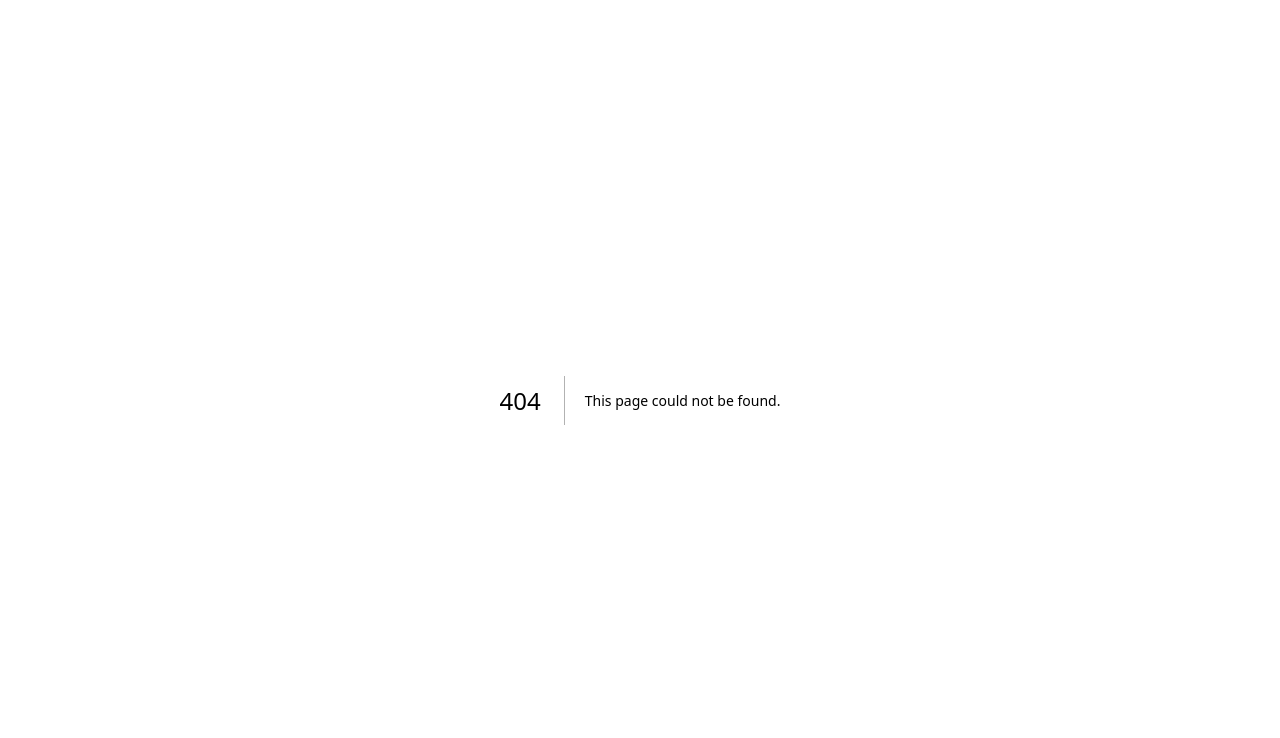
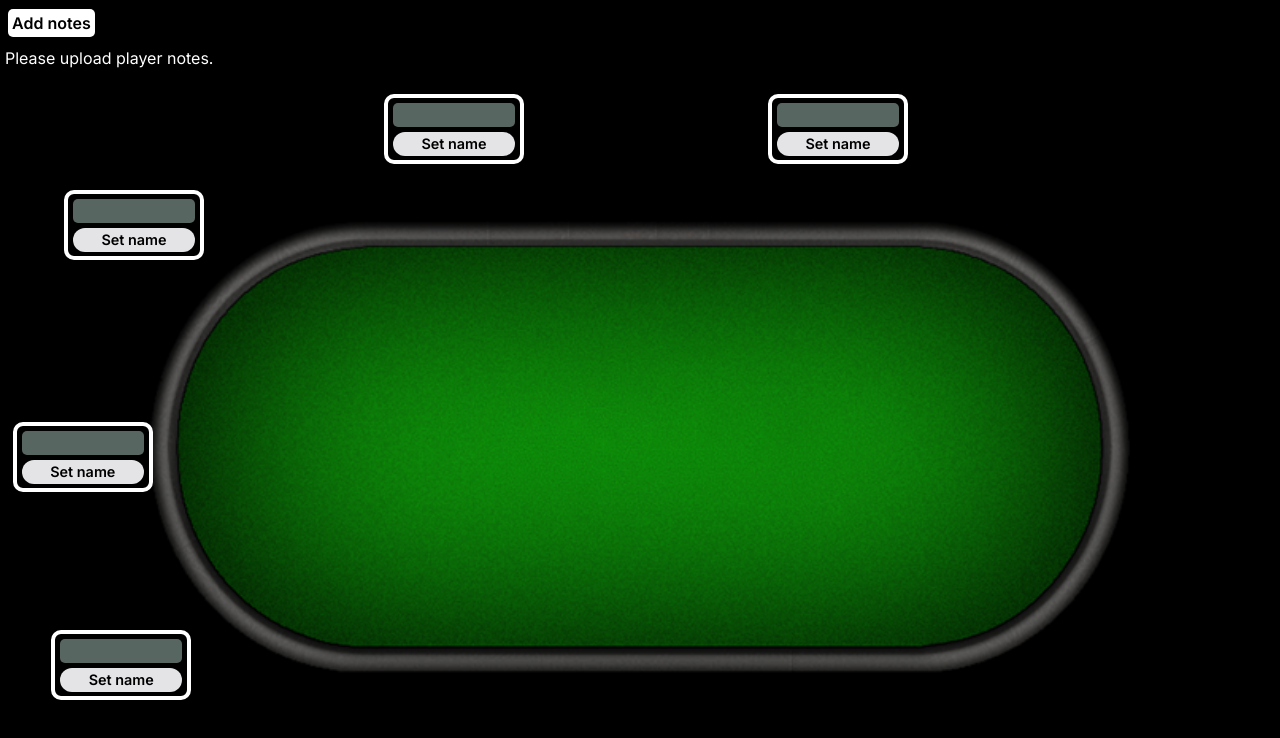
Before and after one commit to TrustInMagic/poker-auto-notes, a Next.js app: page /poker-auto-notes/ in a window 1280 px wide. Before the commit this address had no page. Shown: the top 738 px of the page. Built offline with nearby package versions, Linux system fonts and the light colour scheme.

Commit message:
Change scroll interactivity & add highlighted icon for better UX

```diff
--- a/next.config.js
+++ b/next.config.js
@@ -1,8 +1,8 @@
 /** @type {import('next').NextConfig} */
 const nextConfig = {
-  // basePath: '/poker-auto-notes',
-  // assetPrefix: '/poker-auto-notes',
-  // output: 'export',
+  basePath: '/poker-auto-notes',
+  assetPrefix: '/poker-auto-notes',
+  output: 'export',
   reactStrictMode: true,
 };
 
--- a/src/app/globals.css
+++ b/src/app/globals.css
@@ -23,8 +23,8 @@ body {
   height: 100%;
   min-height: 400px;
   min-width: 800px;
-  background-image: url(/assets/table.png);
-  /* background-image: url(/poker-auto-notes/assets/table.png); */
+  /* background-image: url(/assets/table.png); */
+  background-image: url(/poker-auto-notes/assets/table.png);
   background-repeat: no-repeat;
   background-size: 80%;
   background-position: center;
@@ -52,8 +52,8 @@ body {
 .scroll {
   color: rgb(65, 65, 65);
   position: relative;
-  /* background-image: url(/poker-auto-notes/assets/scroll.png); */
-  background-image: url(/assets/scroll.png);
+  background-image: url(/poker-auto-notes/assets/scroll.png);
+  /* background-image: url(/assets/scroll.png); */
   background-repeat: no-repeat;
   background-position: center center;
   background-size: 100% 100%;
@@ -66,7 +66,13 @@ body {
   padding-left: 8%;
   padding-right: 8%;
   padding-top: 6%;
+  padding-bottom: 5%;
   transition: opacity 0.5s ease-in-out;
+  display: flex;
+  justify-content: space-between;
+  align-items: flex-start;
+  position: relative;
+  overflow: auto;
 }
 
 .status {
@@ -74,3 +80,16 @@ body {
   color: white;
   left: 5px;
 }
+
+.x {
+  cursor: pointer;
+  position: relative;
+  top: -10px;
+  font-size: 1.3rem;
+  display: inline-block;
+  transition: transform 0.3s ease-in-out;
+}
+
+.x:hover {
+  transform: rotate(180deg);
+}
--- a/src/app/page.tsx
+++ b/src/app/page.tsx
@@ -27,6 +27,7 @@ export default function Home() {
   const [allPlayers, setAllPlayers] = React.useState<string[]>([]);
   const [scrollContent, setScrollContent] = React.useState<string>('');
   const [uploadStatus, setUploadStatus] = React.useState(false);
+  const [noteIconActive, setNoteIconActive] = React.useState<number>(0);
 
   const processFile = (e: React.ChangeEvent<HTMLInputElement>) => {
     setPlayerData({});
@@ -62,10 +63,9 @@ export default function Home() {
 
     playerData.forEach((entry) => {
       const playerName = entry[0]
+        ?.replace(/\n/g, '/')
         ?.replace(/\s+/g, '')
-        .replace(/\r\n/g, '/')
         .toLowerCase();
-      console.log(playerName);
       setAllPlayers((prev) => [...prev, playerName]);
       parsedPlayerData[playerName] = {
         status: entry[1],
@@ -90,6 +90,11 @@ export default function Home() {
     return { status: 'undefined', notes: 'undefined' };
   };
 
+  document.addEventListener('keydown', (e) => {
+    setScrollContent('');
+    e.key === 'Escape' ? setNoteIconActive(0) : '';
+  });
+
   return (
     <div className='app'>
       <div className='notes-container'>
@@ -112,36 +117,55 @@ export default function Home() {
           style={{ opacity: scrollContent ? '100%' : '0%' }}
         >
           <ScrollContent content={scrollContent} />
+          <div
+            className='x'
+            onClick={() => {
+              setNoteIconActive(0);
+              setScrollContent('');
+            }}
+          >
+            ✖
+          </div>
         </div>
         <Player
           position={1}
           searchPlayer={searchPlayer}
           allPlayers={allPlayers}
           setScrollContent={setScrollContent}
+          setNoteIconActive={setNoteIconActive}
+          noteIconActive={noteIconActive}
         />
         <Player
           position={2}
           searchPlayer={searchPlayer}
           setScrollContent={setScrollContent}
           allPlayers={allPlayers}
+          setNoteIconActive={setNoteIconActive}
+          noteIconActive={noteIconActive}
         />
         <Player
           position={3}
           searchPlayer={searchPlayer}
           setScrollContent={setScrollContent}
           allPlayers={allPlayers}
+          setNoteIconActive={setNoteIconActive}
+          noteIconActive={noteIconActive}
         />
         <Player
           position={4}
           searchPlayer={searchPlayer}
           setScrollContent={setScrollContent}
           allPlayers={allPlayers}
+          setNoteIconActive={setNoteIconActive}
+          noteIconActive={noteIconActive}
         />
         <Player
           position={5}
           searchPlayer={searchPlayer}
           setScrollContent={setScrollContent}
           allPlayers={allPlayers}
+          setNoteIconActive={setNoteIconActive}
+          noteIconActive={noteIconActive}
         />
       </div>
     </div>
--- /dev/null
+++ b/src/components/NoteIcon/NoteIcon.tsx
@@ -0,0 +1,63 @@
+import React from 'react';
+
+interface NoteIconProps {
+  setScrollContent: React.Dispatch<React.SetStateAction<string>>;
+  playerNotes: string;
+  setNoteIconActive: React.Dispatch<React.SetStateAction<number>>;
+  noteIconActive: number;
+  position: number;
+}
+
+function NoteIcon({
+  setScrollContent,
+  playerNotes,
+  noteIconActive,
+  setNoteIconActive,
+  position,
+}: NoteIconProps) {
+  let isActive = noteIconActive === position;
+
+  return (
+    <svg
+      width='20px'
+      height='20px'
+      viewBox='0 0 24 24'
+      fill='none'
+      xmlns='http://www.w3.org/2000/svg'
+      style={{
+        position: 'absolute',
+        top: -25,
+        left: -5,
+        cursor: 'pointer',
+      }}
+      onClick={() => {
+        setScrollContent(playerNotes);
+        setNoteIconActive(position);
+      }}
+    >
+      <path
+        d='M20 14V7C20 5.34315 18.6569 4 17 4H7C5.34315 4 4 5.34315 4 7V17C4 18.6569 5.34315 20 7 20H13.5M20 14L13.5 20M20 14H15.5C14.3954 14 13.5 14.8954 13.5 16V20'
+        stroke={isActive ? '#90ffff' : '#ffff'}
+        strokeWidth='2'
+        strokeLinecap='round'
+        strokeLinejoin='round'
+      />
+      <path
+        d='M8 8H16'
+        stroke={isActive ? '#90ffff' : '#ffff'}
+        strokeWidth={isActive ? '4' : '2'}
+        strokeLinecap='round'
+        strokeLinejoin='round'
+      />
+      <path
+        d='M8 12H12'
+        stroke={isActive ? '#90ffff' : '#ffff'}
+        strokeWidth={isActive ? '3' : '2'}
+        strokeLinecap='round'
+        strokeLinejoin='round'
+      />
+    </svg>
+  );
+}
+
+export default NoteIcon;
--- a/src/components/Player/Player.tsx
+++ b/src/components/Player/Player.tsx
@@ -5,12 +5,15 @@ import style from './Player.module.css';
 import { player1, player2, player3, player4, player5 } from './player.config';
 import Autocomplete from '../Autocomplete/Autocomplete';
 import { searchPlayerType } from '@/app/page';
+import NoteIcon from '../NoteIcon/NoteIcon';
 
 interface PlayerProps {
   position: number;
   searchPlayer: searchPlayerType;
   allPlayers: string[];
   setScrollContent: React.Dispatch<React.SetStateAction<string>>;
+  setNoteIconActive: React.Dispatch<React.SetStateAction<number>>;
+  noteIconActive: number;
 }
 
 function Player({
@@ -18,6 +21,8 @@ function Player({
   searchPlayer,
   allPlayers,
   setScrollContent,
+  setNoteIconActive,
+  noteIconActive,
 }: PlayerProps) {
   const [name, setName] = React.useState<string>('');
   const [nameSaved, setNameSaved] = React.useState(false);
@@ -78,46 +83,14 @@ function Player({
         />
       </div>
       <div>
-        {playerNotes.length > 1 && playerNotes !== 'undefined' ? (
-          <svg
-            width='20px'
-            height='20px'
-            viewBox='0 0 24 24'
-            fill='none'
-            xmlns='http://www.w3.org/2000/svg'
-            style={{
-              position: 'absolute',
-              top: -25,
-              left: -5,
-              cursor: 'pointer',
-            }}
-            onClick={() => {
-              setShowScroll((prev) => !prev);
-              showScroll ? setScrollContent(playerNotes) : setScrollContent('');
-            }}
-          >
-            <path
-              d='M20 14V7C20 5.34315 18.6569 4 17 4H7C5.34315 4 4 5.34315 4 7V17C4 18.6569 5.34315 20 7 20H13.5M20 14L13.5 20M20 14H15.5C14.3954 14 13.5 14.8954 13.5 16V20'
-              stroke='#ffff'
-              strokeWidth='2'
-              strokeLinecap='round'
-              strokeLinejoin='round'
-            />
-            <path
-              d='M8 8H16'
-              stroke='#ffff'
-              strokeWidth='2'
-              strokeLinecap='round'
-              strokeLinejoin='round'
-            />
-            <path
-              d='M8 12H12'
-              stroke='#ffff'
-              strokeWidth='2'
-              strokeLinecap='round'
-              strokeLinejoin='round'
-            />
-          </svg>
+        {playerNotes?.length > 1 && playerNotes !== 'undefined' ? (
+          <NoteIcon
+            setScrollContent={setScrollContent}
+            playerNotes={playerNotes}
+            noteIconActive={noteIconActive}
+            setNoteIconActive={setNoteIconActive}
+            position={position}
+          />
         ) : (
           ''
         )}
@@ -155,7 +128,6 @@ function Player({
             className={style['edit-name']}
             onClick={() => {
               setNameSaved(false);
-              setShowScroll(false);
               setName('');
               setPlayerStatus('');
               setPlayerNotes('');
```
